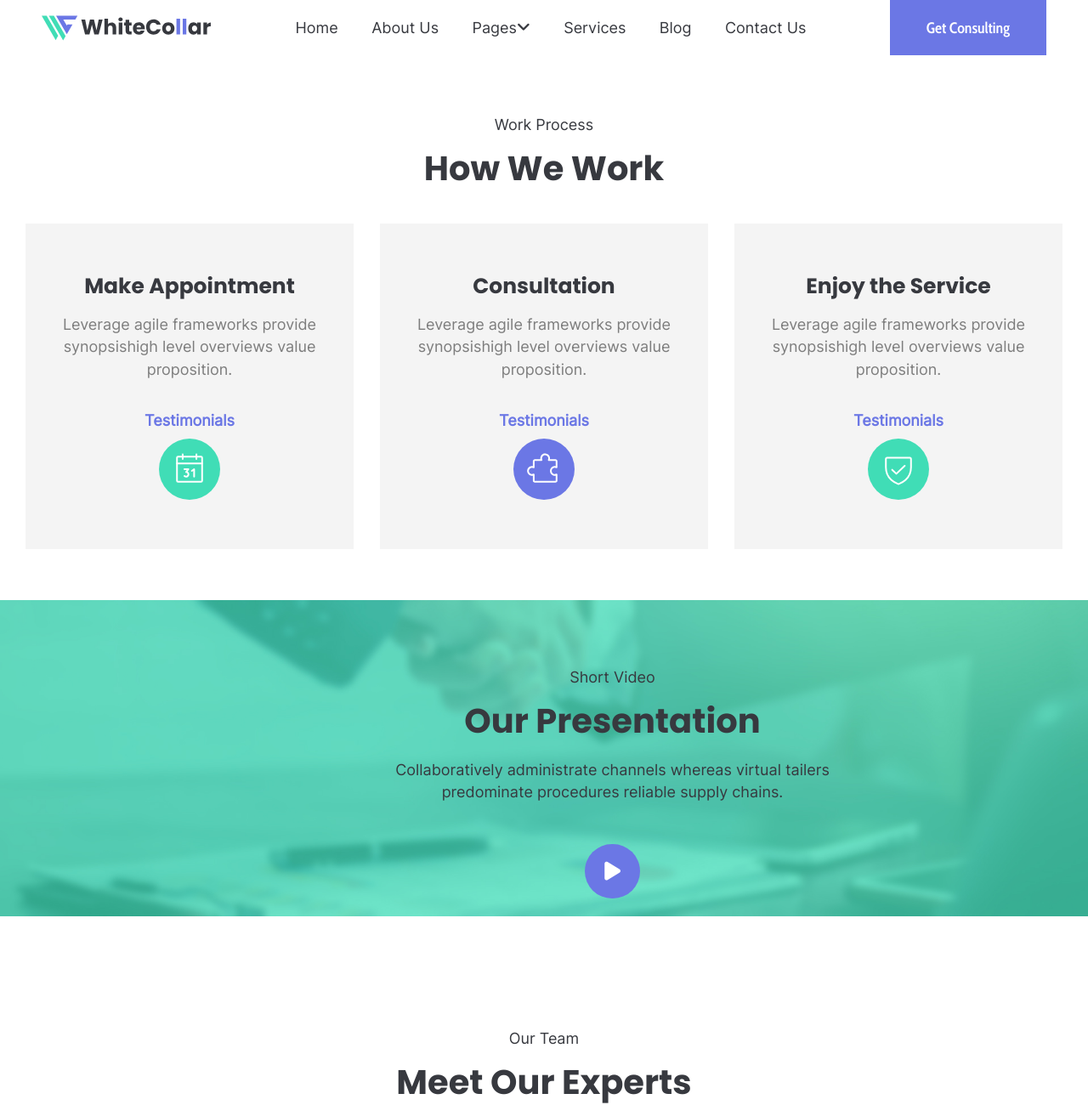
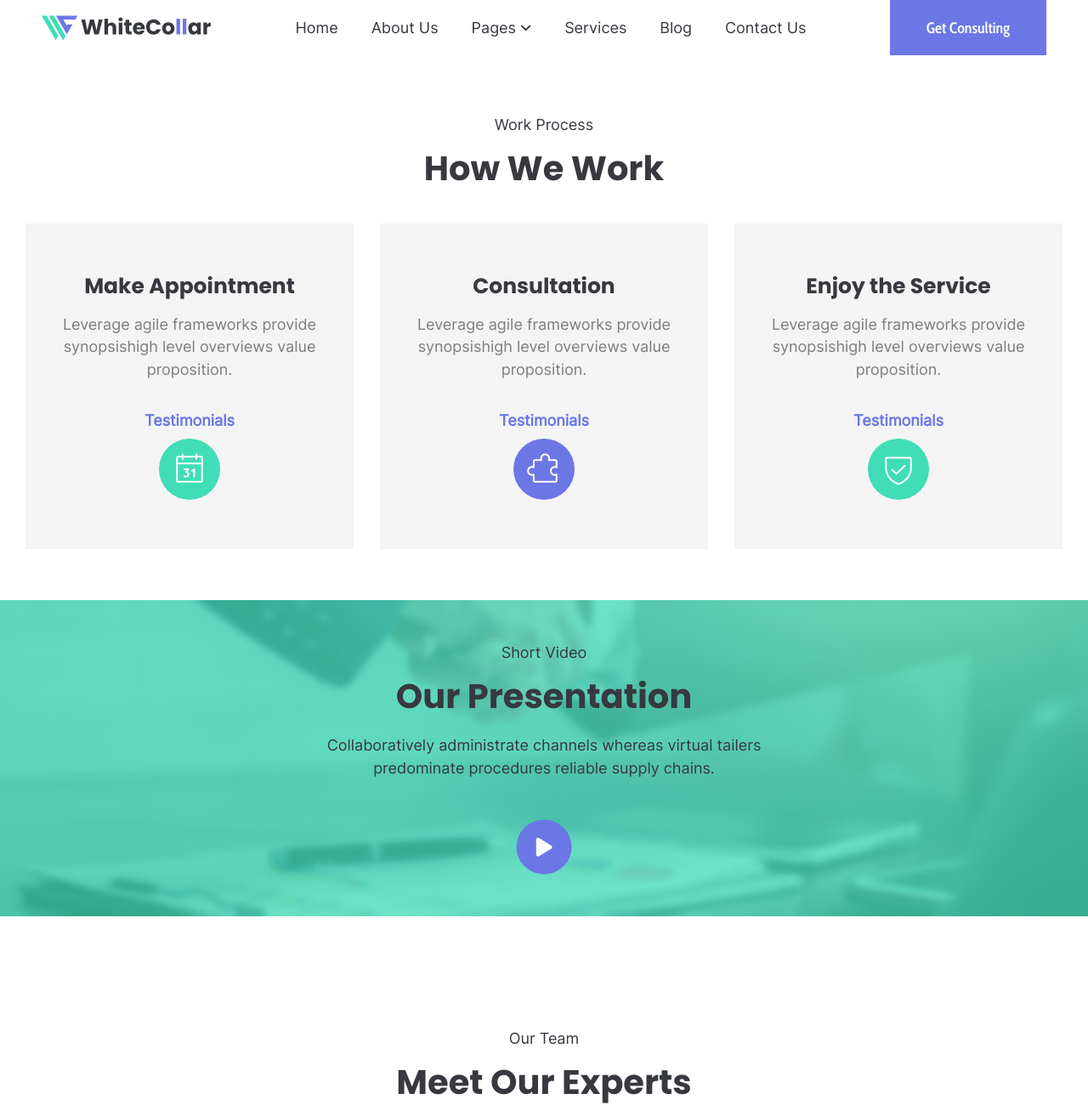
Before and after one commit to Keta-Mophinadze/7th-Lesson, a plain HTML site: page index.html in a window 1280 px wide. Shown: the top 1300 px of the page at 85% size. Drawn offline with Linux system fonts and the light colour scheme.

Commit message:
Complete The Project

```diff
--- a/styles/style.css
+++ b/styles/style.css
@@ -29,6 +29,10 @@
     font-weight: 400;
     font-size: 18px;
     line-height: 22px;
+}
+.fa-angle-down {
+    font-size: 15px;
+    margin-left: 5px;
 }
 .header-div-block {
     background-color: #6B77E5;
@@ -112,8 +116,9 @@
     width: 511px;
     text-align: center;
     position: absolute;
-    top: 80px;
-    left: 465px;
+    top: 50%;
+    left: 50%;
+    transform: translate(-50%, -50%);
 }
 .absolute .headline {
     color: #37393F;
```
